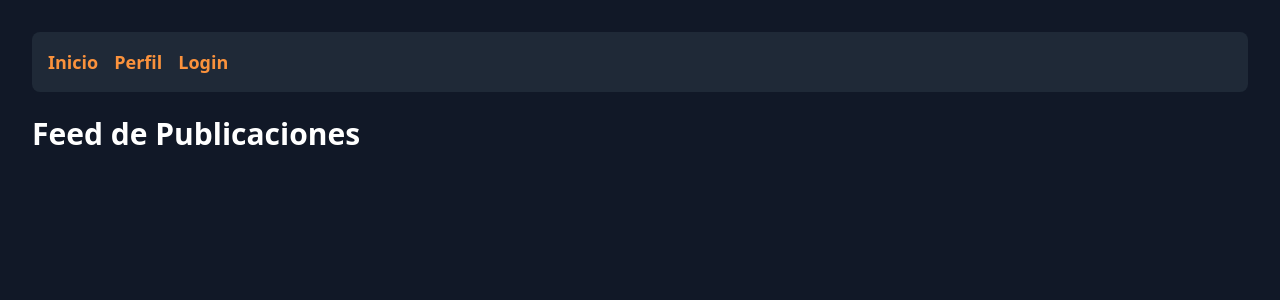
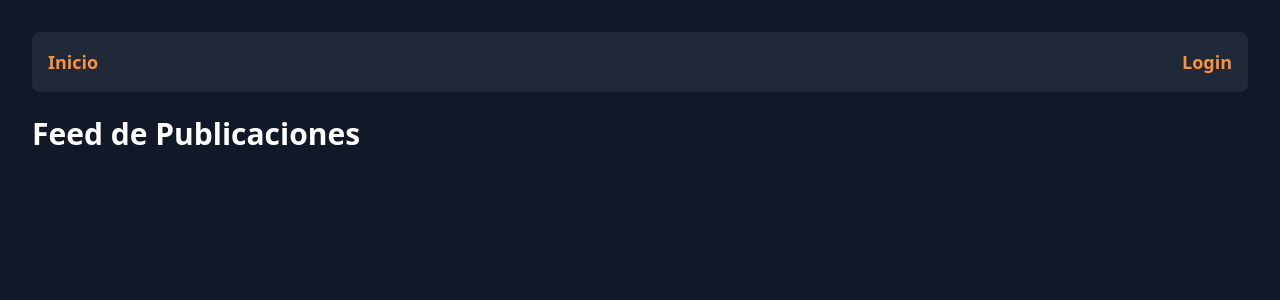
Before and after one commit to laloocolin10/RedSocialProyectoFinal, a React (Vite) app: page / in a window 1280 px wide. Shown: the top 300 px of the page. Built offline with nearby package versions, Linux system fonts and the light colour scheme.

Commit message:
⭐cambio navbar al iniciar sesion

```diff
--- a/src/App.tsx
+++ b/src/App.tsx
@@ -1,38 +1,19 @@
-import { BrowserRouter, Routes, Route, Link } from "react-router-dom";
+import { BrowserRouter, Routes, Route } from "react-router-dom";
+import HomePage from "./pages/HomePage.tsx";
+import LoginPage from "./pages/LoginPage.tsx";
+import ProfilePage from "./pages/ProfilePage.tsx";
 
-// 1. Importa las páginas que acabamos de crear
-import HomePage from "./pages/HomePage.js";
-import LoginPage from "./pages/LoginPage.js";
-import ProfilePage from "./pages/ProfilePage.js";
+// 1. Importamos nuestro nuevo componente Navbar
+import Navbar from "./components/Navbar.tsx";
+
 export default function App() {
   return (
-    // 2. BrowserRouter activa la navegación en toda la app
     <BrowserRouter>
-      {/* 3. Damos el estilo elegante base a toda la app */}
       <div className="min-h-screen bg-gray-900 text-white p-8">
-        {/* 4. Esta es nuestra barra de navegación */}
-        <nav className="p-4 bg-gray-800 rounded-lg mb-6">
-          <Link
-            to="/"
-            className="mr-4 text-lg font-semibold text-orange-400 hover:text-orange-300"
-          >
-            Inicio
-          </Link>
-          <Link
-            to="/profile"
-            className="mr-4 text-lg font-semibold text-orange-400 hover:text-orange-300"
-          >
-            Perfil
-          </Link>
-          <Link
-            to="/login"
-            className="text-lg font-semibold text-orange-400 hover:text-orange-300"
-          >
-            Login
-          </Link>
-        </nav>
+        {/* 2. Reemplazamos todo el <nav> de antes por nuestro componente */}
+        <Navbar />
 
-        {/* 5. Aquí es donde React Router decide qué página mostrar */}
+        {/* 3. Las rutas quedan igual */}
         <Routes>
           <Route path="/" element={<HomePage />} />
           <Route path="/profile" element={<ProfilePage />} />
--- /dev/null
+++ b/src/components/Navbar.tsx
@@ -0,0 +1,57 @@
+import { Link } from "react-router-dom";
+// 1. Importamos nuestro hook useAuth para saber quién es el usuario
+import { useAuth } from "../contexts/AuthContext.tsx";
+
+export default function Navbar() {
+  // 2. Obtenemos el estado del usuario y la función de logout
+  const { user, logout } = useAuth();
+
+  return (
+    // 3. Añadimos clases de flexbox para alinear los links
+    <nav className="p-4 bg-gray-800 rounded-lg mb-6 flex justify-between items-center">
+      {/* --- Links de la Izquierda --- */}
+      <div>
+        <Link
+          to="/"
+          className="mr-4 text-lg font-semibold text-orange-400 hover:text-orange-300"
+        >
+          Inicio
+        </Link>
+
+        {/* 4. Mostramos "Perfil" SÓLO si el usuario existe */}
+        {user && (
+          <Link
+            to="/profile"
+            className="mr-4 text-lg font-semibold text-orange-400 hover:text-orange-300"
+          >
+            Perfil
+          </Link>
+        )}
+      </div>
+
+      {/* --- Links/Botones de la Derecha --- */}
+      <div>
+        {/* 5. Usamos un ternario: si 'user' existe, muestra bienvenida y logout... */}
+        {user ? (
+          <div className="flex items-center">
+            <span className="text-white mr-4">Hola, {user.name}</span>
+            <button
+              onClick={logout} // 6. El botón llama a la función logout del contexto
+              className="text-lg font-semibold text-gray-300 hover:text-orange-300"
+            >
+              Cerrar Sesión
+            </button>
+          </div>
+        ) : (
+          /* ...si no, muestra el link de Login */
+          <Link
+            to="/login"
+            className="text-lg font-semibold text-orange-400 hover:text-orange-300"
+          >
+            Login
+          </Link>
+        )}
+      </div>
+    </nav>
+  );
+}
```
